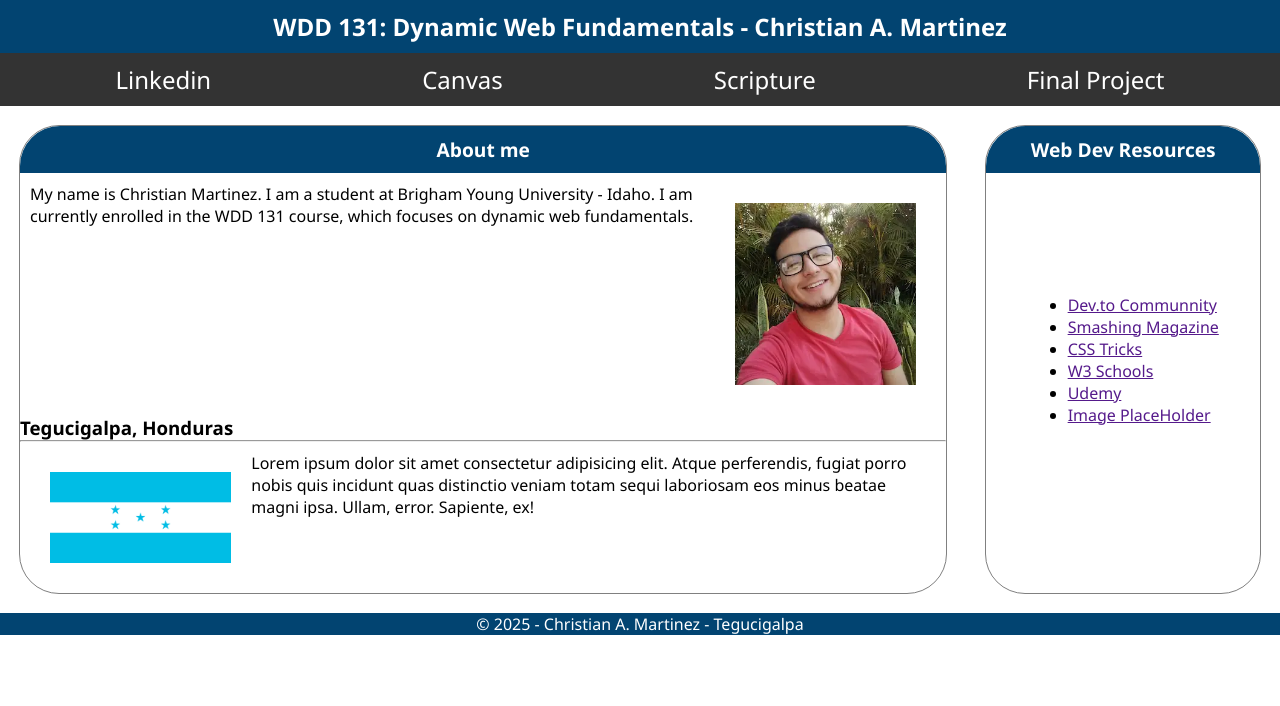
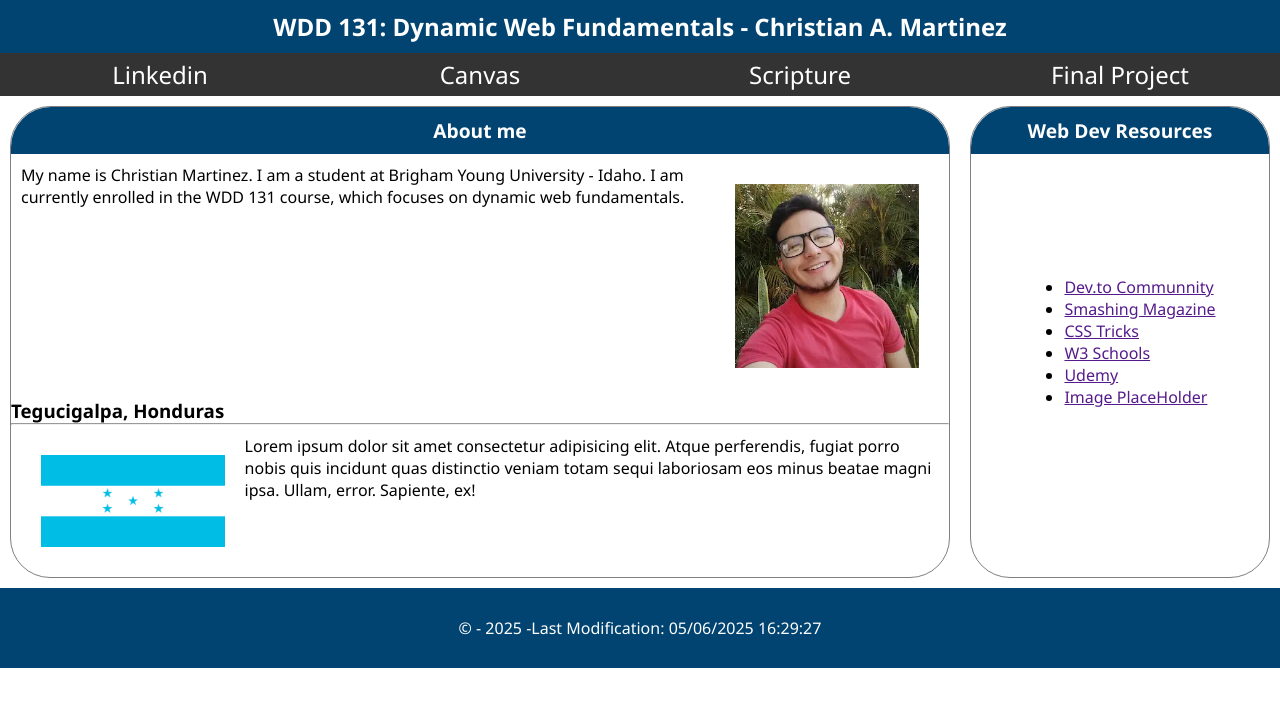
Before and after one commit to cmart1109/wdd131, a plain HTML site: page index.html in a window 1280 px wide. Drawn offline with Linux system fonts and the light colour scheme.

Commit message:
homepage 2

```diff
--- a/index.html
+++ b/index.html
@@ -63,7 +63,9 @@
         </aside>
     </main>
     <footer>
-        <p>&copy; 2025 - Christian A. Martinez - Tegucigalpa  </p>
+        <p id="year"></p>
+        <p id="lastModified"></p>
     </footer>
+    <script src="./scripts/getDates.js"></script>
 </body>
 </html>
--- a/scripts/getDates.js
+++ b/scripts/getDates.js
@@ -0,0 +1,17 @@
+const today = new Date();
+const year = document.querySelector("#year");
+const copy = "©"
+const lastModified = document.querySelector("#lastModified")
+
+
+function getYear() {
+    year.textContent = `${copy} - ${today.getFullYear()}  - `
+    return year
+}
+
+function getLastModified() {
+    lastModified.textContent =  ` Last Modification: ${document.lastModified}`
+}
+
+getYear();
+getLastModified();
--- a/styles/base.css
+++ b/styles/base.css
@@ -23,26 +23,35 @@ header, footer {
 nav {
     background-color: #333333;
     color: white;
-    padding: 10px;
     display: flex;
     flex-direction: row;
     justify-content: space-around;
 }
 
 nav a {
+    width: 100%;
+    height: 100%;
     color: white;
     text-decoration: none;
     font-size: 1.5rem;
+    padding-top: 5px;
+    padding-bottom: 5px;
+    transition: background-color 0.3s ;
+}
+
+nav a:hover {
+    background-color: lightblue;
+    color: #333333;
 }
 
 main {
-    display: flex;
-    flex-direction: row;
+    display: grid;
+    grid-template-columns: 3fr 1fr;
 }
 
 .card {
     border: 1px solid gray;
-    margin: 19px;
+    margin: 10px;
     border-radius: 40px;
 }
 
@@ -66,10 +75,6 @@ main {
     margin: 20px;
 }
 
-#aside {
-    width: 60%;
-}
-
 #aside div {
     height: 80%;
     display: flex;
@@ -77,3 +82,15 @@ main {
     align-items: center;
     justify-content: center;
 }
+
+footer {
+    height: 10vh;
+    display: flex;
+    justify-content: center;
+    align-items: center;
+}
+
+footer p {
+    display: block;
+
+}
```
Also changed, not shown: scripts/script.js (deleted).
